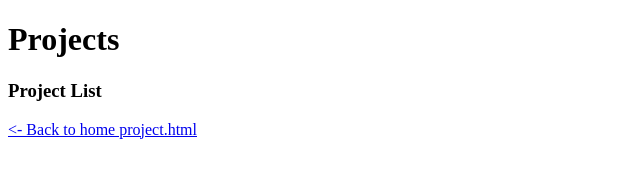
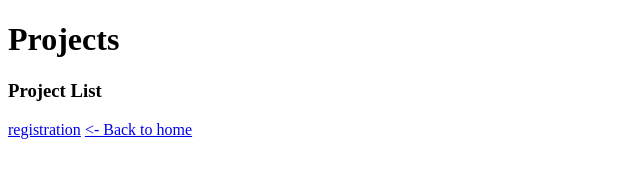
Before and after one commit to Mihreteabc/wd-hello-node, a plain HTML site: page project.html in a window 1280 px wide. Shown: the full height of the page, 0-640 px from the left. Drawn offline with Linux system fonts and the light colour scheme.

Commit message:
New commit

```diff
--- a/project.html
+++ b/project.html
@@ -8,6 +8,7 @@
 <body>
    <h1>Projects</h1>
    <h3>Project List</h3>
-   <a href="/">&lt;- Back to home project.html</a>
+   <a href="/registration">registration</a>
+   <a href="/">&lt;- Back to home</a>
 </body>
 </html>
```
